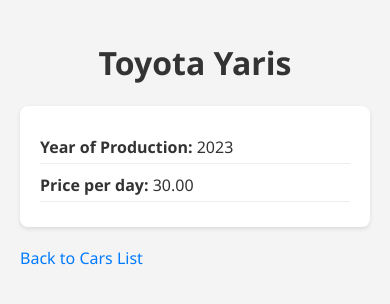
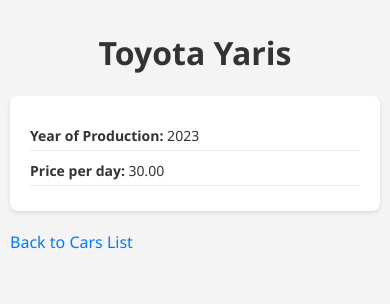
Before and after one commit to Bober123713/WebAppsDjangoProject, a Django app: page /cars/car/1/ in a window 390 px wide. Shown: the top 304 px of the page. Run offline with Django 5.2, Linux system fonts and the light colour scheme; data comes from the database, SQL or seed files in the repository.

Commit message:
Added responsiveness to cardetail

```diff
--- a/templates/car_detail.html
+++ b/templates/car_detail.html
@@ -52,6 +52,27 @@
             text-align: center;
             color: #333;
         }
+
+         @media (max-width: 768px) {
+            .container {
+                max-width: 95%;
+                padding: 10px;
+            }
+
+            .car-title {
+                font-size: 20px;
+            }
+        }
+
+        @media (max-width: 480px) {
+            .car-title {
+                font-size: 18px;
+            }
+
+            .car-attribute {
+                font-size: 14px;
+            }
+        }
     </style>
 </head>
 <body>
```
